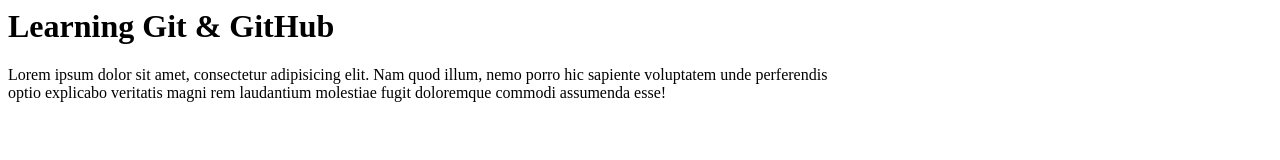
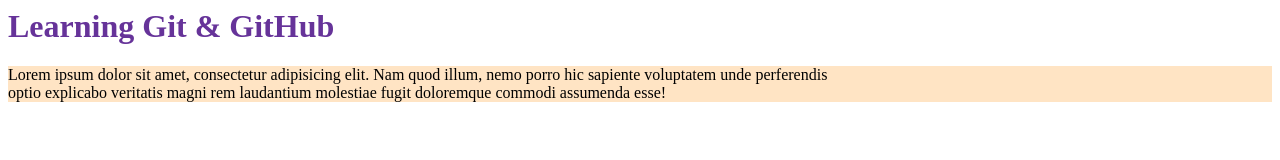
Before and after one commit to pramodyar/GitTest, a plain HTML site: page index.html in a window 1280 px wide. Drawn offline with Linux system fonts and the light colour scheme.

Commit message:
Add initial style for sheet

```diff
--- a/index.html
+++ b/index.html
@@ -3,6 +3,7 @@
     <meta charset="UTF-8" />
     <meta name="viewport" content="width=device-width, initial-scale=1.0" />
     <title>Git Learning</title>
+    <link rel="stylesheet" href="style.css" />
   </head>
   <body>
     <h1>Learning Git & GitHub</h1>
--- a/style.css
+++ b/style.css
@@ -0,0 +1,6 @@
+h1 {
+  color: rebeccapurple;
+}
+p {
+  background-color: bisque;
+}
```
